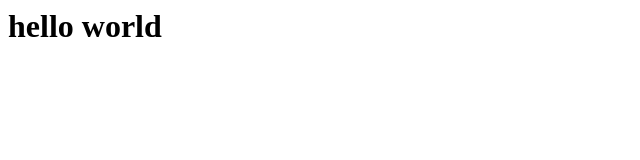
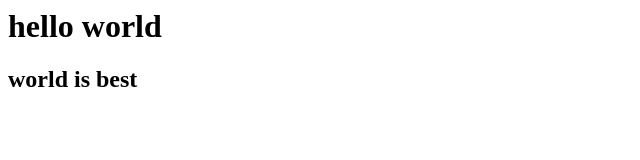
Before and after one commit to dpstkdls/projectB, a plain HTML site: page index.html in a window 1280 px wide. Shown: the whole page, without its empty margins (0-640 px from the left). Drawn offline with Linux system fonts and the light colour scheme.

Commit message:
index파일 수정

```diff
--- a/index.html
+++ b/index.html
@@ -1 +1,2 @@
 <h1>hello world</h1>
+<h2>world is best</h2>
```
